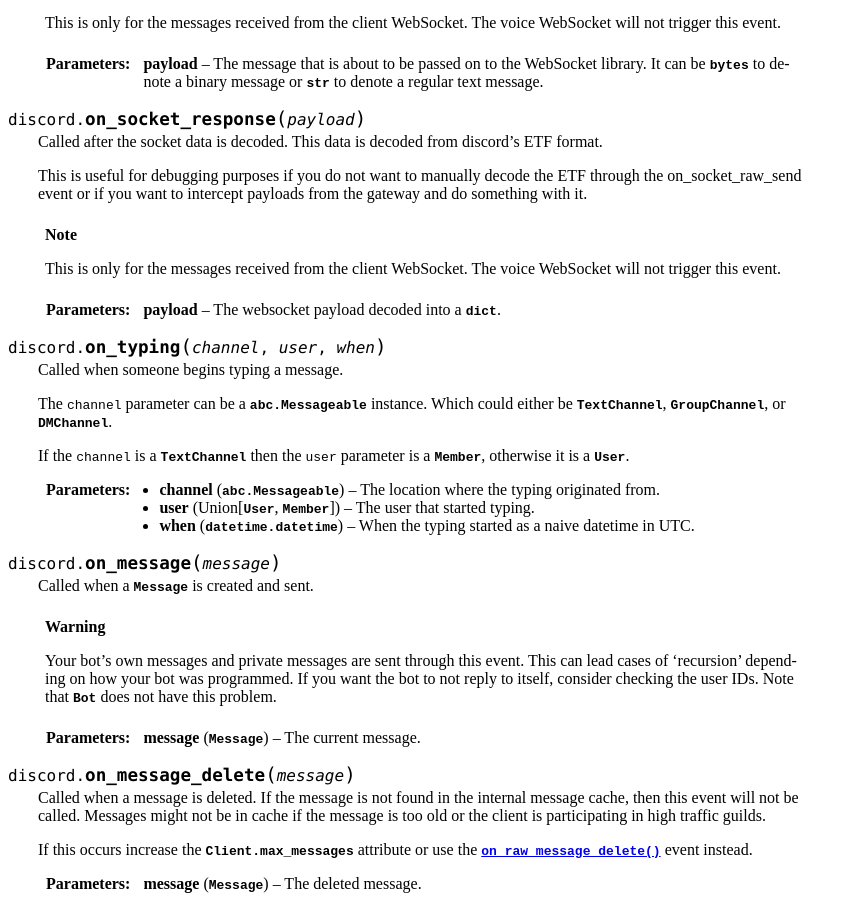
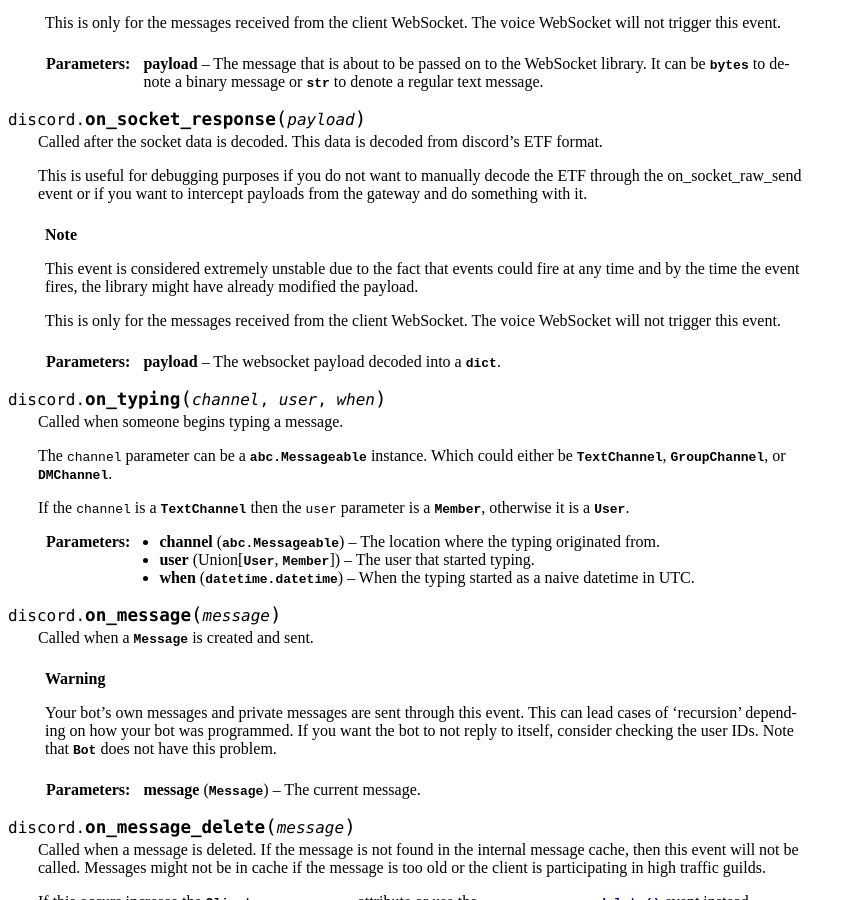
Before and after one commit to Rapptz/discord.py, a Sphinx documentation site: the page built from docs/api.rst, in a window 1280 px wide and 900 px high, scrolled down 3750 px. Shown: the whole window, without its empty margins (0-856 px from the left). Built offline with Sphinx 7.4.7, drawn with Linux system fonts in a browser that asks for light colours; pages that are not in the unit, such as notebooks, are missing from menus.

Commit message:
Added warning about being unstable
Added warning against using this and why it's unstable

```diff
--- a/docs/api.rst
+++ b/docs/api.rst
@@ -220,6 +220,10 @@
     to intercept payloads from the gateway and do something with it.
 
     .. note::
+        This event is considered extremely unstable due to the fact
+        that events could fire at any time and by the time the event
+        fires, the library might have already modified the payload.
+
         This is only for the messages received from the client
         WebSocket. The voice WebSocket will not trigger this event.
 
```
